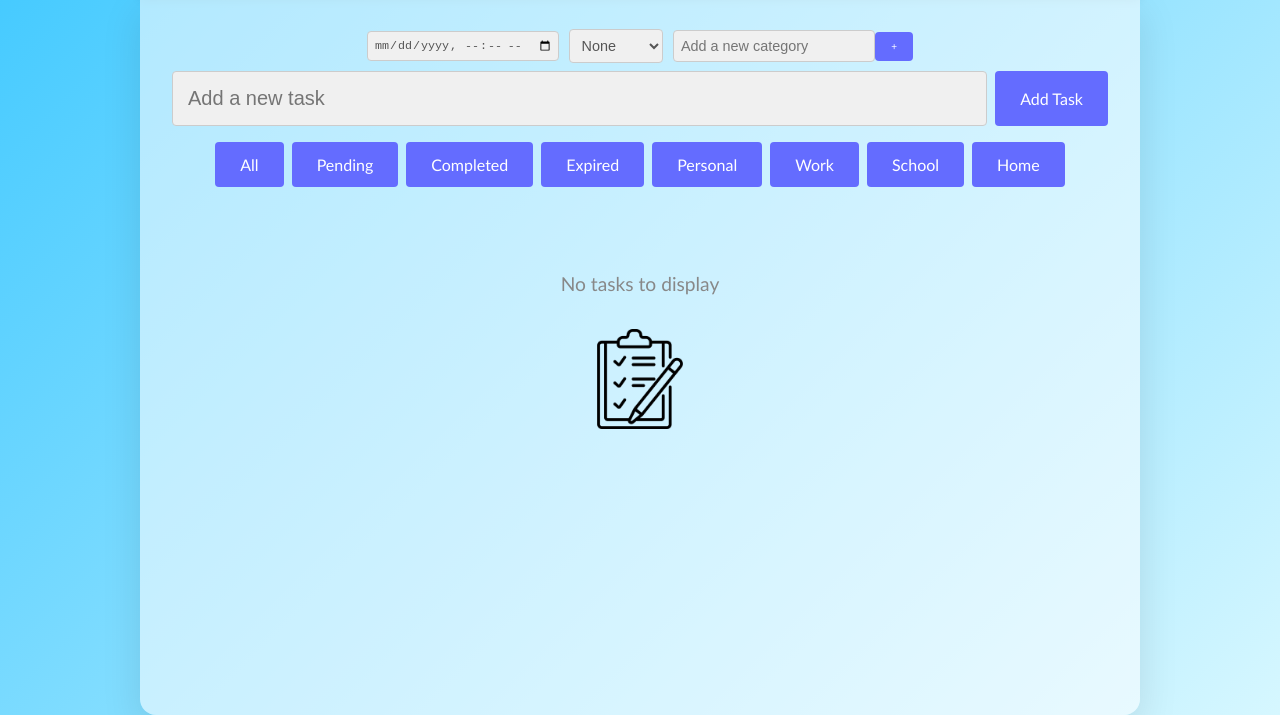
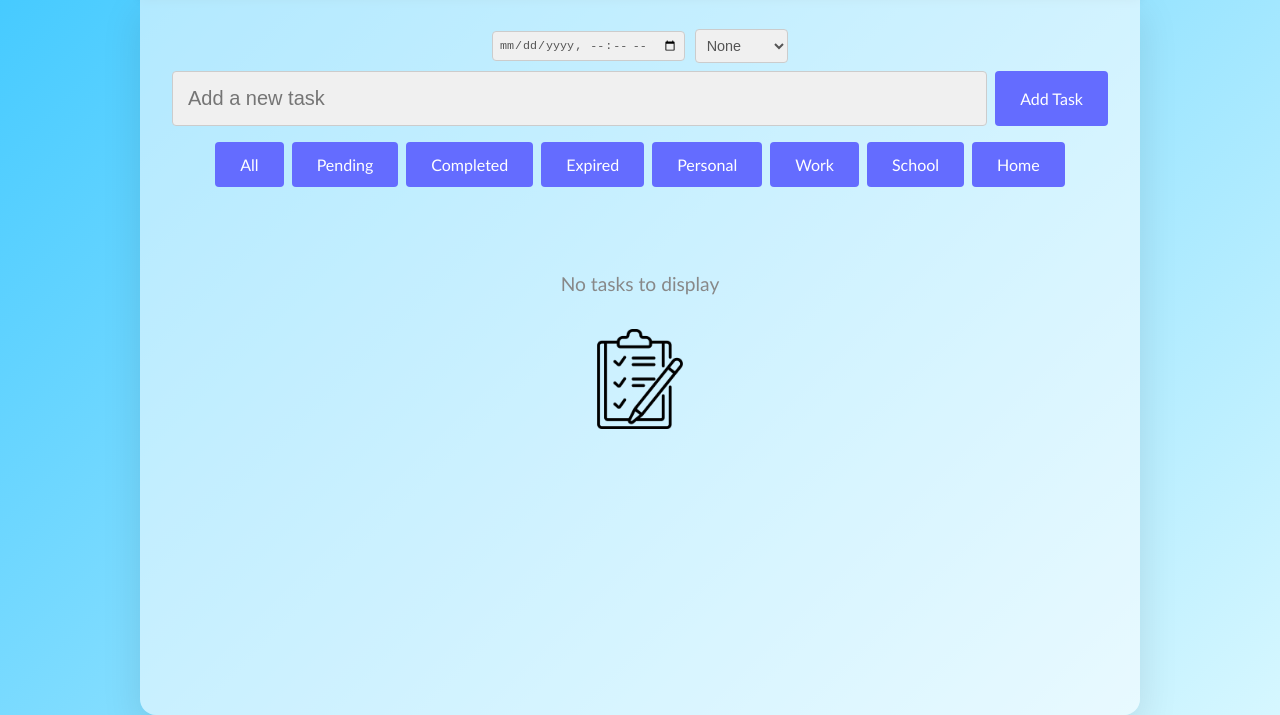
Before and after one commit to MJayConstantino/Activity1_To-do-list, a website built with Vite: page index.html in a window 1280 px wide. Shown: the part 117-832 px from the top of the page. Built offline with nearby package versions, Linux system fonts and the light colour scheme.

Commit message:
small fix

```diff
--- a/index.html
+++ b/index.html
@@ -23,10 +23,11 @@
               <option value="School">School</option>
               <option value="Home">Home</option>
             </select>
-            <div class="add-category-container">
+            <!-- not yet completed, no functionality -->
+            <!-- <div class="add-category-container">
               <input type="text" id="categoryInput" placeholder="Add a new category" />
               <button id="addCategory">+</button>
-            </div>
+            </div> -->
           </div>
           <div class="main-input">
             <input type="text" id="taskInput" placeholder="Add a new task" required />
```
